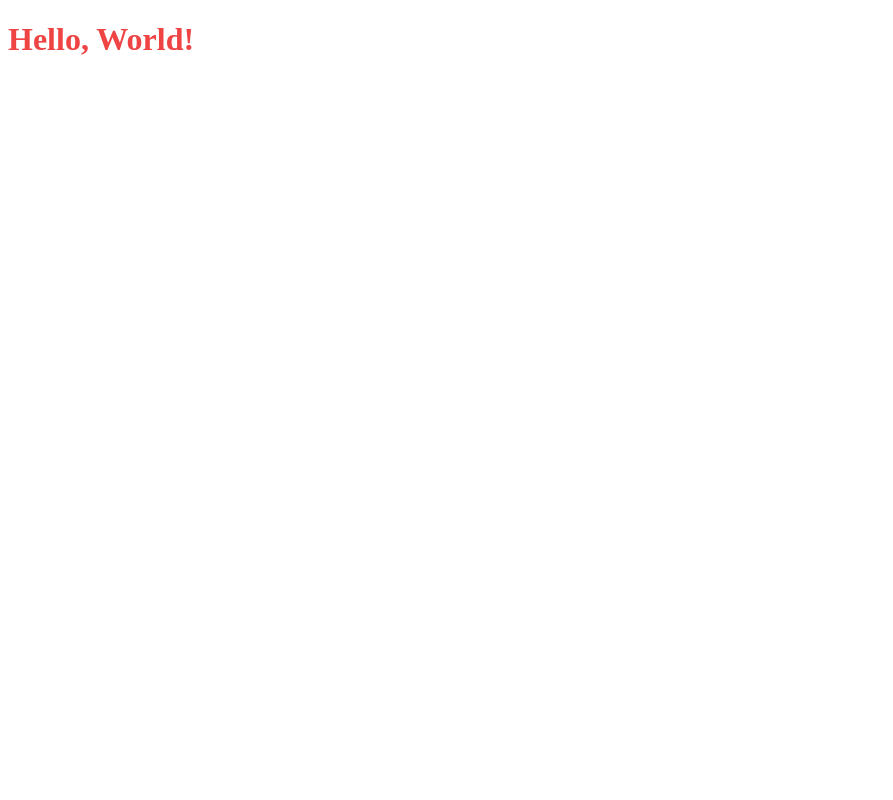
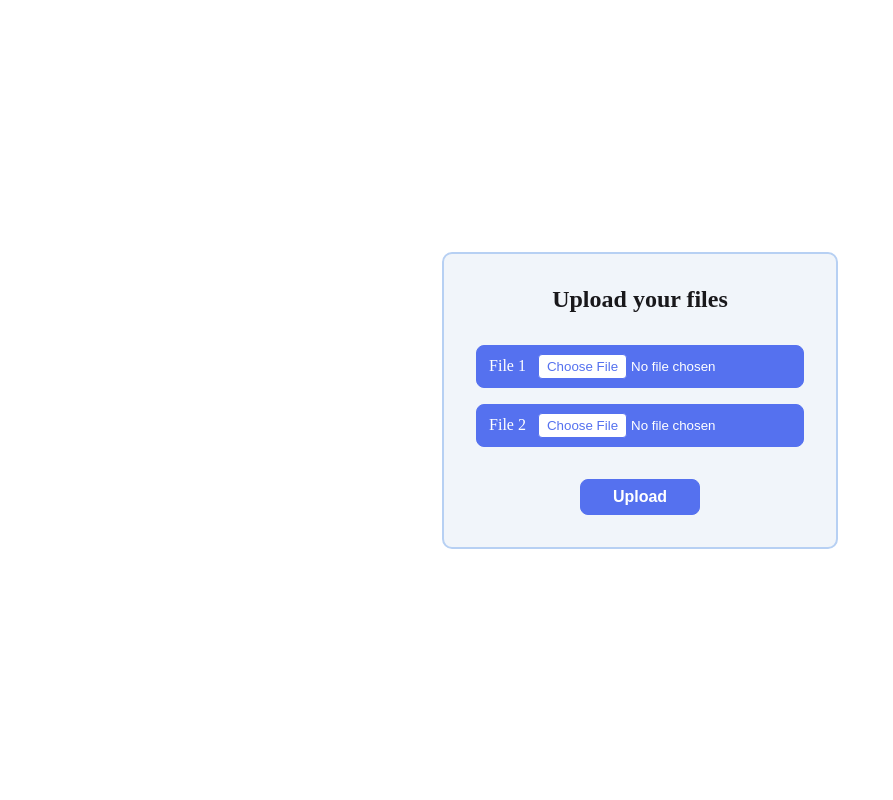
Before and after one commit to mihai-dulgheru/pdf-text-diff, a Flask app: page / in a window 1280 px wide. Before the commit the part shown is almost empty. Shown: the whole page, without its empty margins (0-893 px from the left). Run offline with Flask 3, Linux system fonts and the light colour scheme.

Commit message:
Add upload route

```diff
--- a/flask/app.py
+++ b/flask/app.py
@@ -1,4 +1,8 @@
-from flask import Flask, render_template
+import os
+import tempfile
+
+from flask import Flask, render_template, request
+from werkzeug.utils import secure_filename
 
 app = Flask(__name__)
 
@@ -11,3 +15,25 @@ def index():
 @app.route('/flask-health-check')
 def flask_health_check():
     return "success"
+
+
+@app.route('/upload', methods=['POST'])
+def upload():
+    # Get the files
+    file1 = request.files['file1']
+    file2 = request.files['file2']
+
+    # Download temporary files
+    file1_path = os.path.join(tempfile.gettempdir(), secure_filename(file1.filename))
+    file2_path = os.path.join(tempfile.gettempdir(), secure_filename(file2.filename))
+    file1.save(file1_path)
+    file2.save(file2_path)
+
+    # Display a message to the console
+    print(f"Files '{file1.filename}' and '{file2.filename}' have been loaded successfully.")
+
+    # Delete temporary files
+    os.remove(file1_path)
+    os.remove(file2_path)
+
+    return "Files have been uploaded and processed successfully."
--- a/flask/static/style.css
+++ b/flask/static/style.css
@@ -1,3 +1,71 @@
-.text-red-500 {
-    color: rgb(239 68 68);
+* {
+  margin: 0;
+  padding: 0;
+  box-sizing: border-box;
 }
+
+.h-screen {
+  height: 100vh;
+}
+
+.center {
+  display: grid;
+  place-items: center;
+}
+
+.upload-container,
+.upload-form {
+  display: flex;
+  flex-direction: column;
+  align-items: center;
+  justify-content: center;
+  gap: 2rem;
+}
+
+.upload-container {
+  background-color: #e1ebf57a;
+  border-radius: 0.625rem;
+  border-style: dashed;
+  border: 2px solid #b7d0f3;
+  color: #19181b;
+  padding: 2rem;
+  width: max-content;
+}
+
+.buttons-container {
+  display: flex;
+  flex-direction: column;
+  gap: 1rem;
+}
+
+label {
+  background-color: #5571ef;
+  border-radius: 0.5rem;
+  border: 1px solid #5571ef;
+  color: white;
+  cursor: pointer;
+  padding: 0.5rem 0.75rem;
+  display: flex;
+  align-items: center;
+  gap: 0.75rem;
+}
+
+.upload-button {
+  background-color: #5571ef;
+  border-radius: 0.5rem;
+  border: 1px solid #5571ef;
+  color: white;
+  cursor: pointer;
+  font-size: medium;
+  font-weight: bold;
+  padding: 0.5rem 2rem;
+}
+
+input::-webkit-file-upload-button {
+  background-color: white;
+  border-radius: 0.25rem;
+  border: 1px solid #5571ef;
+  color: #5571ef;
+  cursor: pointer;
+  padding: 0.25rem 0.5rem;
+}
--- a/flask/templates/index.html
+++ b/flask/templates/index.html
@@ -1,11 +1,38 @@
 <!DOCTYPE html>
 <html lang="en">
 <head>
-    <meta charset="UTF-8">
-    <title>Title</title>
-    <link href="{{ url_for('static', filename='style.css') }}" rel="stylesheet" type="text/css">
+    <meta charset="UTF-8"/>
+    <title>PDF Text Diff</title>
+    <link
+            href="{{ url_for('static', filename='style.css') }}"
+            rel="stylesheet"
+            type="text/css"
+    />
 </head>
 <body>
-<h1 class="text-red-500">Hello, World!</h1>
+<main class="h-screen center">
+    <div class="upload-container">
+        <h2>Upload your files</h2>
+        <form
+                action="{{ url_for('upload') }}"
+                class="upload-form"
+                enctype="multipart/form-data"
+                id="upload-form"
+                method="POST"
+        >
+            <div class="buttons-container">
+                <label>
+                    File 1
+                    <input name="file1" type="file"/>
+                </label>
+                <label>
+                    File 2
+                    <input name="file2" type="file"/>
+                </label>
+            </div>
+            <button class="upload-button" type="submit">Upload</button>
+        </form>
+    </div>
+</main>
 </body>
 </html>
--- a/requirements.txt
+++ b/requirements.txt
@@ -11,3 +11,5 @@ packaging~=23.0
 pyparsing~=3.0.9
 Flask~=2.3.2
 python-dotenv~=1.0.0
+build~=0.10.0
+Werkzeug~=2.3.3
```
Also changed, not shown: 1 other file.
